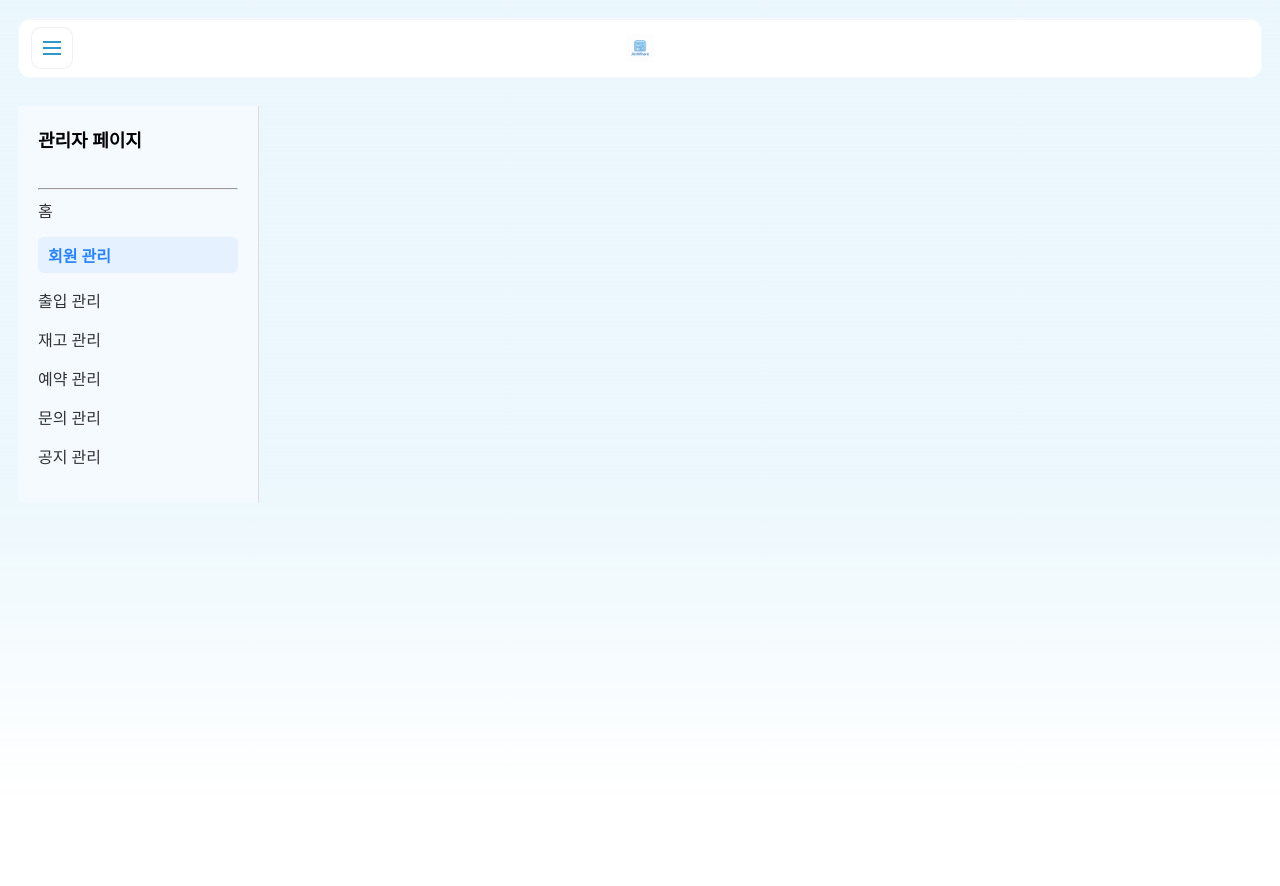
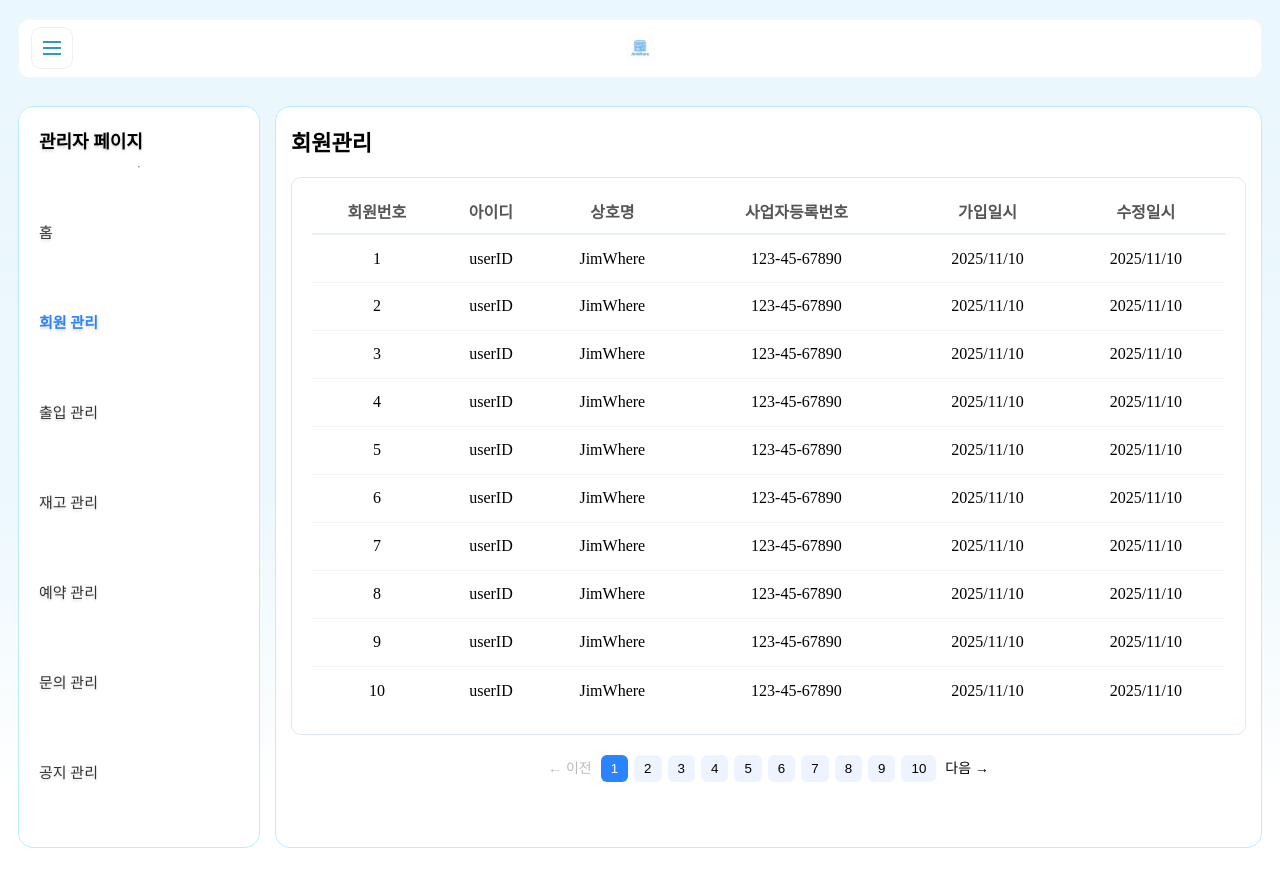
Before and after one commit to JimWhere/JimWhere-Vue, a Vue app: page /admin/users in a window 1280 px wide. Shown: the top 886 px of the page. Built offline with nearby package versions, Linux system fonts and the light colour scheme.

Commit message:
feat: 어드민 users

```diff
--- a/src/components/layouts/admin/AdminLayout.vue
+++ b/src/components/layouts/admin/AdminLayout.vue
@@ -2,11 +2,19 @@
   <div class="admin-layout">
 
     <div class="content-area">
+
       <!-- 왼쪽 사이드바 -->
       <aside class="sidebar">
-        <div class="title">관리자 페이지</div>
-        <br><hr />
 
+        <!-- 상단 고정 문구 -->
+        <div class="header">
+          관리자 페이지
+        </div>
+
+        <hr />
+
+        <!-- 메뉴 목록 (Flex 정렬) -->
+        <nav class="menu-list">
           <router-link to="/admin/home" class="menu">홈</router-link>
           <router-link to="/admin/users" class="menu">회원 관리</router-link>
           <router-link to="/admin/entry" class="menu">출입 관리</router-link>
@@ -14,62 +22,87 @@
           <router-link to="/admin/reservations" class="menu">예약 관리</router-link>
           <router-link to="/admin/inquiry" class="menu">문의 관리</router-link>
           <router-link to="/admin/notice" class="menu">공지 관리</router-link>
+        </nav>
+
       </aside>
 
       <!-- 오른쪽 관리자 화면 -->
       <main class="main">
         <router-view />
       </main>
+
     </div>
 
   </div>
 </template>
 
 <style scoped>
+/* 전체 레이아웃 */
 .admin-layout {
   display: flex;
   flex-direction: column;
   height: 100%;
 }
 
-/* 본문 영역 */
+/* 좌우 영역 */
 .content-area {
   flex: 1;
   display: flex;
+  gap: 15px;
 }
 
-/* 왼쪽 메뉴 */
 .sidebar {
   width: 200px;
-  border-right: 1px solid #ddd;
+  border: 1px solid #bbecff;
   padding: 20px;
-  background: #f4faff;
+  background: white;
+  border-radius: 15px;
+
+  display: flex;
+  flex-direction: column;
+  height: calc(100vh - 100px); /* 화면 높이에 맞추기 */
 }
 
-.title {
+/* 상단 문구 */
+.header {
   font-weight: bold;
   font-size: 18px;
-  margin-bottom: 10px;
+  margin-bottom: 5px;
+  text-shadow: 0 2px 3px rgba(0, 0, 0, 0.15);
 }
 
+/* 메뉴 리스트 (사이드바 높이에 맞춰 간격 배분) */
+.menu-list {
+  flex: 1; /* 남은 전체 영역 사용 */
+  display: flex;
+  flex-direction: column;
+  justify-content: space-around;
+  padding-top: 10px;
+  padding-bottom: 10px;
+}
+
+/* 메뉴 스타일 */
 .menu {
-  display: block;
-  margin-bottom: 15px;
   color: #333;
   text-decoration: none;
+  font-size: 15px;
+  text-shadow: 0 2px 3px rgba(0, 0, 0, 0.15);
 }
 
 .menu.router-link-active {
   color: #2b84ff;
   font-weight: bold;
-  background: #e5f1ff;
-  padding: 6px 10px;
-  border-radius: 6px;
 }
 
-/* 오른쪽 페이지 내용 */
+/* 오른쪽 메인 */
 .main {
   flex: 1;
-  padding: 30px;
+  padding: 0 15px;
+  background: white;
+  border: 1px solid #bbecff;
+  border-radius: 15px;
+  min-height: calc(100vh - 100px);
 }
 </style>
+<script setup lang="ts">
+</script>
--- a/src/components/layouts/mypage/MypageLayout.vue
+++ b/src/components/layouts/mypage/MypageLayout.vue
@@ -1,23 +1,30 @@
 <template>
   <div class="mypage-layout">
 
+    <div class="content-area">
 
-    <div class="content-area">
       <!-- 왼쪽 사이드바 -->
       <aside class="sidebar">
-        <div>마이페이지</div>
-        <br><hr>
-        <router-link to="/mypage/user" class="menu">유저정보</router-link>
-        <router-link to="/mypage/entry" class="menu">출입내역</router-link>
-        <router-link to="/mypage/inventory" class="menu">재고 현황</router-link>
-        <router-link to="/mypage/reservations" class="menu">예약내역</router-link>
-        <router-link to="/mypage/inquiry" class="menu">문의내역</router-link>
+
+        <div class="header">마이페이지</div>
+        <hr />
+
+        <!-- 메뉴 리스트 -->
+        <nav class="menu-list">
+          <router-link to="/mypage/user" class="menu">유저정보</router-link>
+          <router-link to="/mypage/entry" class="menu">출입내역</router-link>
+          <router-link to="/mypage/inventory" class="menu">재고 현황</router-link>
+          <router-link to="/mypage/reservations" class="menu">예약내역</router-link>
+          <router-link to="/mypage/inquiry" class="menu">문의내역</router-link>
+        </nav>
+
       </aside>
 
-      <!-- 오른쪽 해당 페이지 -->
+      <!-- 오른쪽 페이지 -->
       <main class="main">
         <router-view />
       </main>
+
     </div>
 
   </div>
@@ -30,15 +37,14 @@
   height: 100%;
 }
 
-
-
-/* 본문 영역 */
+/* 전체 레이아웃 */
 .content-area {
   flex: 1;
   display: flex;
+  gap: 15px;
 }
 
-/* 왼쪽 메뉴 */
+/* 사이드바 */
 .sidebar {
   width: 200px;
   border: 1px solid #bbecff;
@@ -46,26 +52,58 @@
   background: white;
   border-radius: 15px;
 
+  display: flex;
+  flex-direction: column;
+  height: calc(100vh - 100px); /* 관리자 레이아웃과 동일한 높이 */
+}
+.sidebar hr {
+  width: 80%;
+  border: none;
+  border-top: 2px solid #ebf7fd;
+}
+/* 상단 제목 */
+.header {
+  font-size: 18px;
+  font-weight: bold;
+  margin-bottom: 10px;
+  text-align: center;
+  padding: 10px;
+  text-shadow: 0 2px 3px rgba(0, 0, 0, 0.15);
 }
 
+/* 메뉴 리스트를 전체 높이에 맞춰 균등 배치 */
+.menu-list {
+  flex: 1;
+  display: flex;
+  flex-direction: column;
+  justify-content: space-around;
+  padding: 10px 0;
+  align-items: center;
+}
+
+/* 메뉴 스타일 */
 .menu {
   display: block;
-  margin-bottom: 15px;
   color: #333;
   text-decoration: none;
+  font-size: 15px;
+  text-shadow: 0 2px 3px rgba(0, 0, 0, 0.15);
 }
+
 .menu.router-link-active {
   color: #2b84ff;
   font-weight: bold;
 }
 
-/* 오른쪽 페이지 내용 */
+/* 오른쪽 콘텐츠 */
 .main {
   flex: 1;
   padding: 0 10px;
   background: white;
   border: 1px solid #bbecff;
+  border-radius: 15px;
   min-height: calc(100vh - 100px);
-  border-radius: 15px;
 }
 </style>
+<script setup lang="ts">
+</script>
--- a/src/router/index.js
+++ b/src/router/index.js
@@ -12,7 +12,6 @@ import Home from '@/views/Home.vue'
 
 //admin
 import AdminLayout from "@/components/layouts/admin/AdminLayout.vue"
-import AdminDashboard from "@/views/admin/AdminDashboard.vue"
 import AdminHome from "@/views/admin/AdminHome.vue"
 import AdminUsers from "@/views/admin/AdminUsers.vue"
 import AdminEntry from "@/views/admin/AdminEntry.vue"
--- a/src/views/admin/AdminDashboard.vue
+++ /dev/null
@@ -1,24 +0,0 @@
-<template>
-  <div class="dashboard">
-
-    <!-- 위 카드 4개 -->
-    <DashboardSummary />
-
-    <!-- 대여 공간 현황 -->
-    <SpaceStatus />
-
-  </div>
-</template>
-
-<script setup>
-import DashboardSummary from "@/components/admin/DashboardSummary.vue"
-import SpaceStatus from "@/components/admin/SpaceStatus.vue"
-</script>
-
-<style scoped>
-.dashboard {
-  display: flex;
-  flex-direction: column;
-  gap: 25px;
-}
-</style>
--- a/src/views/admin/AdminHome.vue
+++ b/src/views/admin/AdminHome.vue
@@ -1,11 +1,24 @@
-<script setup lang="ts">
+<template>
+  <div class="dashboard">
 
+    <!-- 위 카드 4개 -->
+    <DashboardSummary />
+
+    <!-- 대여 공간 현황 -->
+    <SpaceStatus />
+
+  </div>
+</template>
+
+<script setup>
+import DashboardSummary from "@/components/admin/DashboardSummary.vue"
+import SpaceStatus from "@/components/admin/SpaceStatus.vue"
 </script>
 
-<template>
-
-</template>
-
 <style scoped>
-
+.dashboard {
+  display: flex;
+  flex-direction: column;
+  gap: 25px;
+}
 </style>
--- a/src/views/admin/AdminUsers.vue
+++ b/src/views/admin/AdminUsers.vue
@@ -1,11 +1,149 @@
-<script setup lang="ts">
+<template>
+  <div class="admin-users">
 
+    <!-- 상단 제목 -->
+    <h2 class="section-title">회원관리</h2>
+
+    <!-- 테이블 박스 -->
+    <div class="table-container">
+      <table>
+        <thead>
+        <tr>
+          <th>회원번호</th>
+          <th>아이디</th>
+          <th>상호명</th>
+          <th>사업자등록번호</th>
+          <th>가입일시</th>
+          <th>수정일시</th>
+        </tr>
+        </thead>
+
+        <tbody>
+        <tr v-for="user in users" :key="user.id">
+          <td>{{ user.id }}</td>
+          <td>{{ user.username }}</td>
+          <td>{{ user.storeName }}</td>
+          <td>{{ user.bizNum }}</td>
+          <td>{{ user.createdAt }}</td>
+          <td>{{ user.updatedAt }}</td>
+        </tr>
+        </tbody>
+      </table>
+    </div>
+
+    <!-- 페이지네이션 -->
+    <div class="pagination">
+      <button class="btn" :disabled="page === 1" @click="prevPage">← 이전</button>
+
+      <button
+          v-for="p in pageCount"
+          :key="p"
+          @click="movePage(p)"
+          class="page-number"
+          :class="{ active: p === page }"
+      >
+        {{ p }}
+      </button>
+
+      <button class="btn" :disabled="page === pageCount" @click="nextPage">
+        다음 →
+      </button>
+    </div>
+
+  </div>
+</template>
+
+<script setup>
+import { ref } from "vue";
+
+const page = ref(1);
+const pageCount = 10;
+
+// 임시 데이터
+const users = ref([
+  { id: 1, username: "userID", storeName: "JimWhere", bizNum: "123-45-67890", createdAt: "2025/11/10", updatedAt: "2025/11/10" },
+  { id: 2, username: "userID", storeName: "JimWhere", bizNum: "123-45-67890", createdAt: "2025/11/10", updatedAt: "2025/11/10" },
+  { id: 3, username: "userID", storeName: "JimWhere", bizNum: "123-45-67890", createdAt: "2025/11/10", updatedAt: "2025/11/10" },
+  { id: 4, username: "userID", storeName: "JimWhere", bizNum: "123-45-67890", createdAt: "2025/11/10", updatedAt: "2025/11/10" },
+  { id: 5, username: "userID", storeName: "JimWhere", bizNum: "123-45-67890", createdAt: "2025/11/10", updatedAt: "2025/11/10" },
+  { id: 6, username: "userID", storeName: "JimWhere", bizNum: "123-45-67890", createdAt: "2025/11/10", updatedAt: "2025/11/10" },
+  { id: 7, username: "userID", storeName: "JimWhere", bizNum: "123-45-67890", createdAt: "2025/11/10", updatedAt: "2025/11/10" },
+  { id: 8, username: "userID", storeName: "JimWhere", bizNum: "123-45-67890", createdAt: "2025/11/10", updatedAt: "2025/11/10" },
+  { id: 9, username: "userID", storeName: "JimWhere", bizNum: "123-45-67890", createdAt: "2025/11/10", updatedAt: "2025/11/10" },
+  { id: 10, username: "userID", storeName: "JimWhere", bizNum: "123-45-67890", createdAt: "2025/11/10", updatedAt: "2025/11/10" }
+]);
+
+// 페이지 이동 함수
+const movePage = (p) => (page.value = p);
+const prevPage = () => page.value > 1 && page.value--;
+const nextPage = () => page.value < pageCount && page.value++;
 </script>
 
-<template>
+<style scoped>
+.section-title {
+  font-size: 22px;
+  font-weight: bold;
+  margin-bottom: 20px;
+}
 
-</template>
+/* 테이블 스타일 */
+.table-container {
+  background: white;
+  padding: 20px;
+  border-radius: 10px;
+  border: 1px solid #dce9f5;
+}
 
-<style scoped>
+table {
+  width: 100%;
+  border-collapse: collapse;
+}
 
+thead th {
+  padding-bottom: 10px;
+  border-bottom: 2px solid #e6eef7;
+  color: #555;
+}
+
+tbody tr {
+  text-align: center;
+  height: 48px;
+  border-bottom: 1px solid #eef5fc;
+}
+
+tbody tr:last-child {
+  border-bottom: none;
+}
+
+/* 페이지네이션 */
+.pagination {
+  margin-top: 20px;
+  text-align: center;
+}
+
+.page-number {
+  padding: 6px 10px;
+  margin: 0 3px;
+  border-radius: 6px;
+  background: #edf4ff;
+  border: none;
+  cursor: pointer;
+}
+
+.page-number.active {
+  background: #2b84ff;
+  color: white;
+}
+
+.btn {
+  background: none;
+  border: none;
+  font-size: 14px;
+  cursor: pointer;
+}
+
+.btn:disabled {
+  color: #bbb;
+  cursor: default;
+}
 </style>
--- a/src/views/mypage/UserInfo.vue
+++ b/src/views/mypage/UserInfo.vue
@@ -77,6 +77,7 @@ const user = ref({
   font-weight: bold;
   margin-bottom: 20px;
   color: #5ba0ff;
+  text-shadow: 0 2px 3px rgba(0, 0, 0, 0.15);
 }
 
 /* 정보 줄 */
```
Lines whose indentation alone changed are shown as unchanged.
